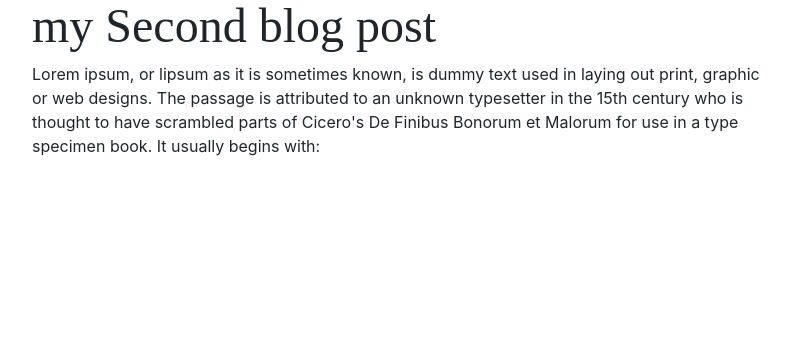
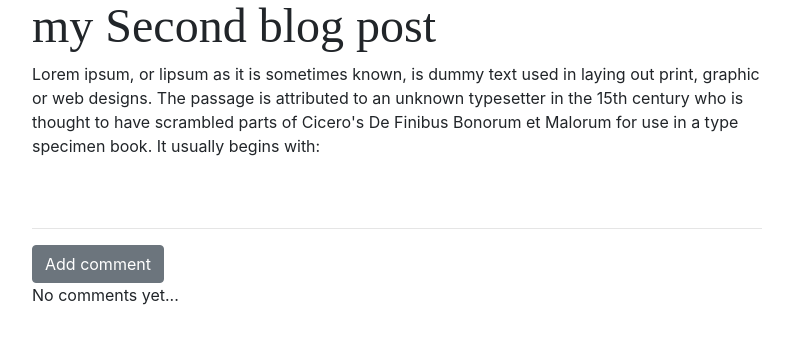
Before and after one commit to SJg00/django_blog, a Django app: page /post/10/ in a window 1280 px wide. Shown: the part 157-501 px from the top of the page, without its empty margins (23-816 px from the left). Run offline with Django 3.2, Linux system fonts and the light colour scheme; data comes from the database, SQL or seed files in the repository; both versions use the stored data as it was after the commit; some libraries are stand-ins or nearby versions.

Commit message:
Add feature to comment on a blog post.

```diff
--- a/blog/admin.py
+++ b/blog/admin.py
@@ -1,4 +1,5 @@
 from django.contrib import admin
-from .models import Post
+from .models import Post, Comment
 # Register your models here.
 admin.site.register(Post)
+admin.site.register(Comment)
--- a/blog/models.py
+++ b/blog/models.py
@@ -15,3 +15,11 @@ class Post(models.Model):
     # create a string representation
     def __str__(self):
         return self.title + ' by' + str(self.author)
+
+
+class Comment(models.Model):
+    post = models.ForeignKey('blog.Post', on_delete=models.CASCADE, related_name='comments')
+    author = models.CharField(max_length=200)
+    text = models.TextField()
+    created_date = models.DateTimeField(default=timezone.now)
+# Post.opbject.get(pk=2)
--- a/blog/static/css/blog.css
+++ b/blog/static/css/blog.css
@@ -44,3 +44,7 @@ h1, h2, h3, h4 {
     margin-right: 20px;
 
 }
+
+.comment {
+    margin: 20x 0x 20px 20px}
+}
--- a/blog/templates/blog/post_detail.html
+++ b/blog/templates/blog/post_detail.html
@@ -1,4 +1,5 @@
 {% extends 'blog/base.html' %}
+
 
 {% block title %}{{ post.title }} {% endblock %}
 {% block content %}
@@ -11,12 +12,30 @@
 
         {% else %}
             <a href="{% url 'post_publish' pk=post.pk %}" class="btn btn-primary">Publish</a>
+
         {% endif %}
+
         {% if user.is_authenticated %}
             <a href="{% url 'post_edit' pk=post.pk %}"> <i class="fas fa-edit fa-2x" style="color: blue"></i></a>
         {% endif %}
 
+
         <h1>{{ post.title }}</h1>
         <p>{{ post.text|linebreaksbr }}</p>
     </div>
+
+    <hr>
+    <a href="{% url 'add_comment_to_post' pk=post.pk %}" class="btn btn-secondary">Add comment</a>
+    {% for  comment in post.comments.all %}
+        <div class="comment">
+            <div class="date">
+                {{ comment.created_date }}
+            </div>
+            <strong>{{ comment.author }}</strong>
+            <p>{{ comment.text }}</p>
+        </div>
+
+        {% empty %}
+            <p>No comments yet...</p>
+    {% endfor %}
 {% endblock %}
--- a/blog/urls.py
+++ b/blog/urls.py
@@ -26,4 +26,8 @@ urlpatterns = [
     # 127.0.0.1:8000/post/2/publish -->  local
     # mydjangosite.com/post/2/publish --> online
     path('post/<int:pk>/publish/', views.post_publish, name='post_publish'),
+
+    # 127.0.0.1:8000/post/2/comment -->  local
+    # mydjangosite.com/post/2/comment --> online
+    path('post/<int:pk>/comment/', views.add_comment_to_post, name='add_comment_to_post'),
  ]
--- a/blog/views.py
+++ b/blog/views.py
@@ -2,7 +2,7 @@ from django.contrib.auth.decorators import login_required
 from django.shortcuts import render, get_object_or_404, redirect
 from django.utils import timezone
 
-from .forms import PostForm
+from .forms import PostForm, CommentForm
 from .models import Post
 
 
@@ -60,3 +60,18 @@ def post_publish(request, pk):
     post = get_object_or_404(Post, pk=pk)
     post.publish()
     return redirect('post_detail',  pk=pk)
+
+
+def add_comment_to_post(request, pk):
+    post = get_object_or_404(Post, pk=pk)
+    if request.method == 'POST':
+        form = CommentForm(request.POST)
+        if form.is_valid():
+            comment = form.save(commit=False)
+            comment.author = request.user
+            comment.post = post
+            comment.save()
+            return redirect('post_detail', pk=post.pk)
+    else:
+        form = CommentForm()
+    return render(request, 'blog/add_comment_to_post.html', {'form': form})
```
Also changed, not shown: blog/forms.py (+6 -1 lines), blog/templates/blog/add_comment_to_post.html (added, +12 -0 lines), blog/migrations/0002_comment.py (added), db.sqlite3.
